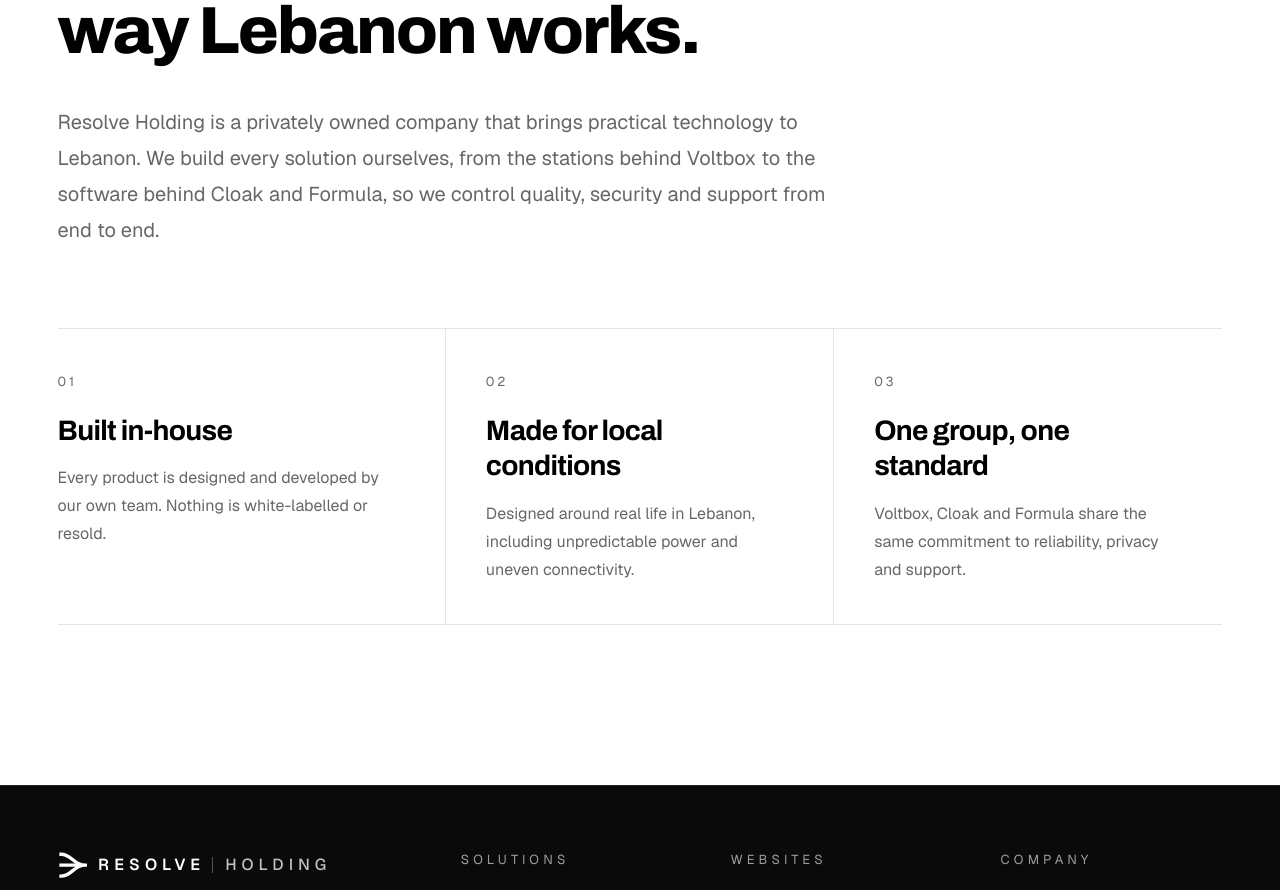
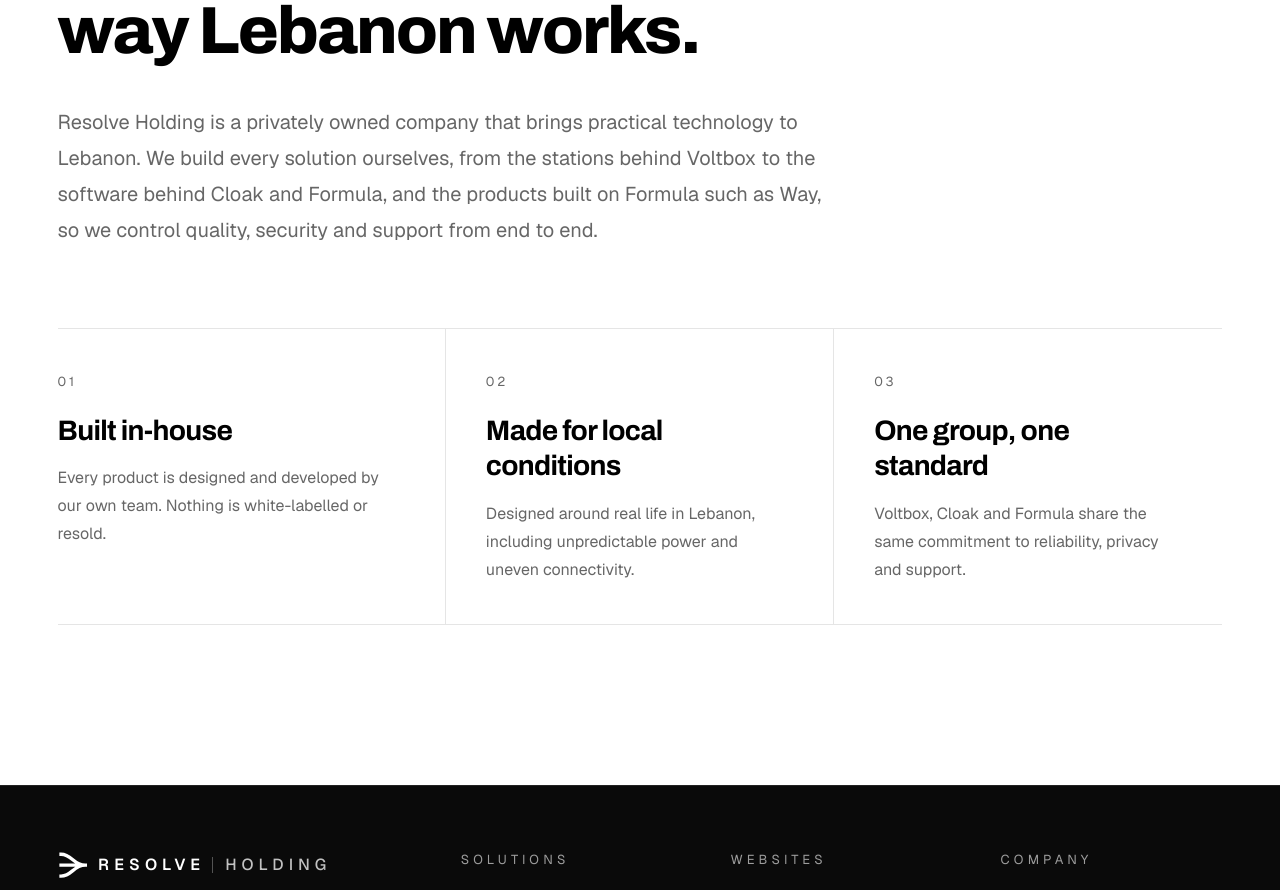
Before and after one commit to Adam120932/resolve-holding, a Next.js app: page / in a window 1280 px wide. Shown: the part 2130-3020 px from the top of the page. Built offline with nearby package versions, Linux system fonts and the light colour scheme.

Commit message:
About: mention the products built on Formula

```diff
--- a/src/app/page.tsx
+++ b/src/app/page.tsx
@@ -156,7 +156,7 @@ export default function Home() {
             Resolve Holding is a privately owned company that brings practical
             technology to Lebanon. We build every solution ourselves, from the
             stations behind Voltbox to the software behind Cloak and
-            Formula, so we control quality, security and support from end to
+            Formula, and the products built on Formula such as Way, so we control quality, security and support from end to
             end.
           </p>
           <ul className="mt-20 grid border-t border-black/10 md:grid-cols-3">
```
